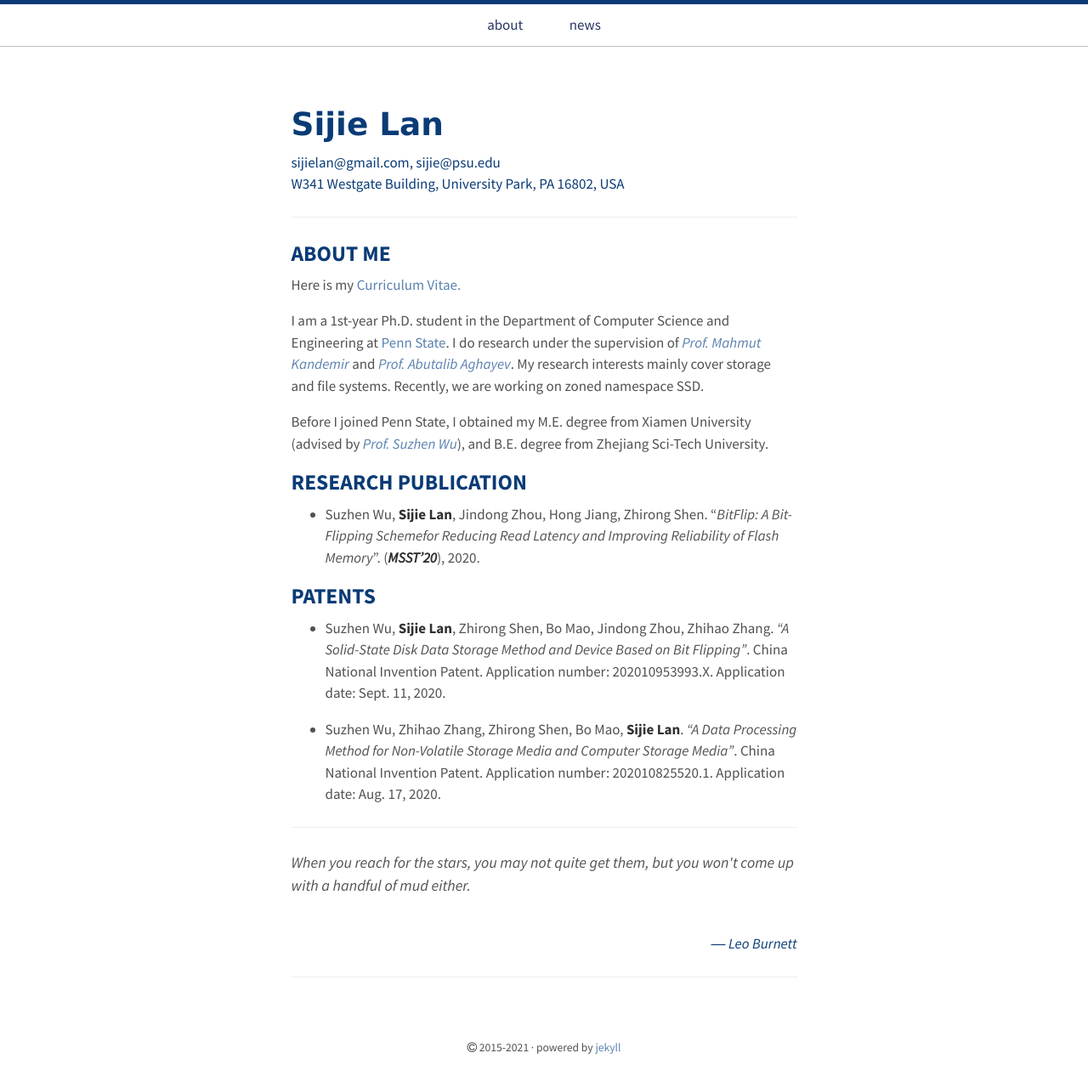
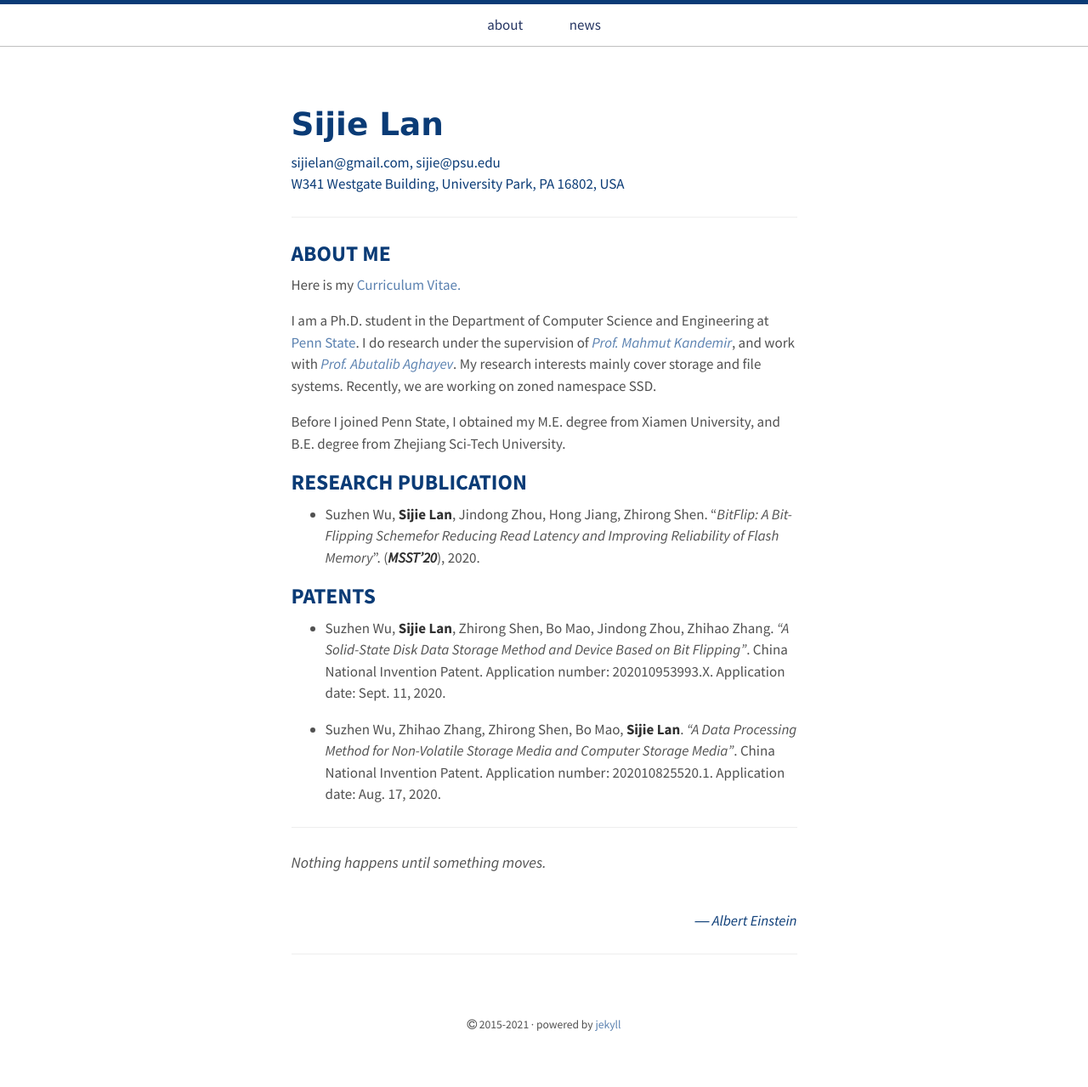
Before and after one commit to sijielan/sijielan.github.io, a Jekyll site: the page index.html, which Jekyll copies as it is, in a window 1280 px wide. Shown: the whole page at 85% size. Built offline with Jekyll 4.4.1, drawn with Linux system fonts in a browser that asks for light colours; after the commit the page ends 1251 px from its top, so only the background shows below that.

Commit message:
Update index.html

```diff
--- a/index.html
+++ b/index.html
@@ -46,10 +46,10 @@
 
 <p>Here is my <a href="sijie_CV.pdf" target="_blank">Curriculum Vitae.</a></p>
 
-<p>I am a 1st-year Ph.D. student in the Department of  Computer Science and Engineering  at <a href="https://psu.edu">Penn State</a>. I do research under the supervision of
-  <a href="https://www.cse.psu.edu/hpcl/kandemir/index.html"><em>Prof. Mahmut Kandemir</em></a> and <a href="https://agayev.github.io/"><em>Prof. Abutalib Aghayev</em></a>.
+<p>I am a Ph.D. student in the Department of  Computer Science and Engineering  at <a href="https://psu.edu">Penn State</a>. I do research under the supervision of
+  <a href="https://www.cse.psu.edu/hpcl/kandemir/index.html"><em>Prof. Mahmut Kandemir</em></a>, and work with <a href="https://agayev.github.io/"><em>Prof. Abutalib Aghayev</em></a>.
 My research interests mainly cover storage and file systems. Recently, we are working on zoned namespace SSD. </p>
-<p>Before I joined Penn State, I obtained my M.E. degree from Xiamen University (advised by  <a href="https://informatics.xmu.edu.cn/info/1019/3211.htm"><em>Prof. Suzhen Wu</em></a>), and B.E. degree from Zhejiang Sci-Tech University.</p>
+<p>Before I joined Penn State, I obtained my M.E. degree from Xiamen University, and B.E. degree from Zhejiang Sci-Tech University.</p>
 
 
 
@@ -73,7 +73,7 @@ My research interests mainly cover storage and file systems. Recently, we are wo
 </ul>
 
 <hr/>
-<p><font size="4"><i> When you reach for the stars, you may not quite get them, but you won't come up with a handful of mud either.</i></p></font></p>  <br>  <div align="right"><font color="#0A3B76"><i> ― Leo Burnett</i></font></div></p>
+<p><font size="4"><i> Nothing happens until something moves.</i></p></font></p>  <br>  <div align="right"><font color="#0A3B76"><i> ― Albert Einstein</i></font></div></p>
 <!--<button type="button" ><a href="https://github.com/sijielan/Hello-World/raw/master/sijie_CV.pdf" target="_blank"/> Open/Read PDF</button>
 <a class="external" href="sijie_CV.pdf" target="_blank">[pdf]</a> -->
 <hr />
```
